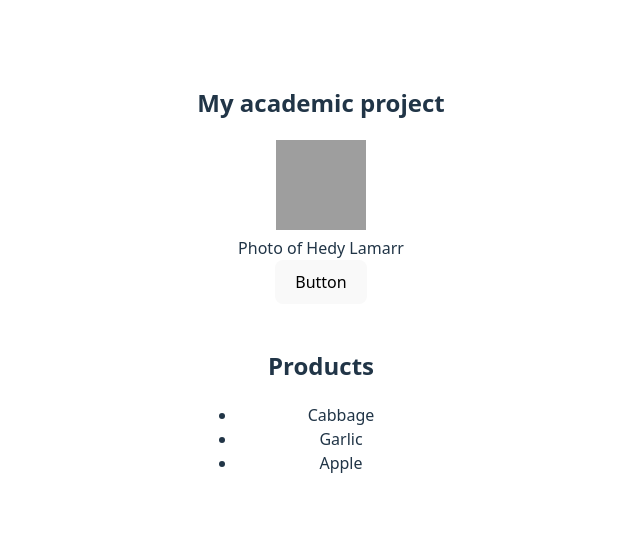
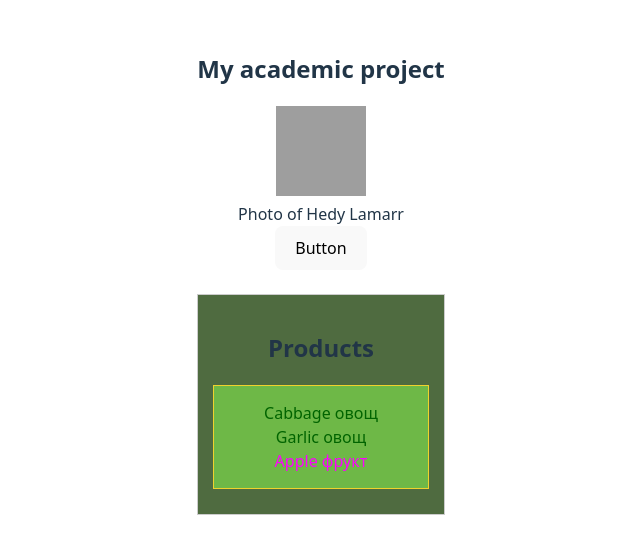
Before and after one commit to VitalickWeb/reakt__at_home, a React (Vite) app: page / in a window 1280 px wide. Shown: the part 122-676 px from the top of the page, without its empty margins (319-959 px from the left). Built offline with nearby package versions, Linux system fonts and the light colour scheme; grey boxes are pictures that could not be loaded.

Commit message:
I added a styled component to the project and finalized the styling of the products.

```diff
--- a/package.json
+++ b/package.json
@@ -11,7 +11,8 @@
   },
   "dependencies": {
     "react": "^19.2.0",
-    "react-dom": "^19.2.0"
+    "react-dom": "^19.2.0",
+    "styled-components": "^6.1.19"
   },
   "devDependencies": {
     "@eslint/js": "^9.39.1",
--- a/src/components/Products/Products.tsx
+++ b/src/components/Products/Products.tsx
@@ -1,5 +1,5 @@
 import type { FC } from "react";
-
+import styled from "styled-components";
 export type ProductsType = {
     title: string;
     products: propductType[];
@@ -10,19 +10,41 @@ type propductType = {
     isFruit: boolean;
     id: number;
 };
-
+interface ProdListItemsProps {
+    isFruit: boolean;
+}
 export const Products: FC<ProductsType> = ({ title, products }) => {
     const renderProducts = products.map((p) => {
         return (
-            <li key={p.id}>
-                {p.title} {p.isFruit}
-            </li>
+            <ProdListItems key={p.id} isFruit={p.isFruit}>
+                {p.title} {p.isFruit ? "фрукт" : "овощ"}
+            </ProdListItems>
         );
     });
     return (
-        <div className="products_item">
-            <h2>{title}</h2>
-            <ul className="products">{renderProducts}</ul>
-        </div>
+        <ProductsItem>
+            <ProdBox>
+                <h2>{title}</h2>
+                <ProductsList>{renderProducts}</ProductsList>
+            </ProdBox>
+        </ProductsItem>
     );
 };
+
+const ProductsItem = styled.div`
+    border: 1px solid #ccc;
+    padding: 15px;
+    margin-bottom: 10px;
+    background-color: #4f6b40ff;
+`;
+const ProdBox = styled.div``;
+const ProductsList = styled.div`
+    border: 1px solid #efd22dff;
+    padding: 15px;
+    margin-bottom: 10px;
+    background-color: #6eb847ff;
+`;
+const ProdListItems = styled.div<ProdListItemsProps>`
+    list-type-style: none;
+    color: ${(props) => (props.isFruit ? "magenta" : "darkgreen")};
+`;
```
Also changed, not shown: src/components/Button/Button.tsx (indentation only), 1 other file (tests, documents, lock files or other folders).
